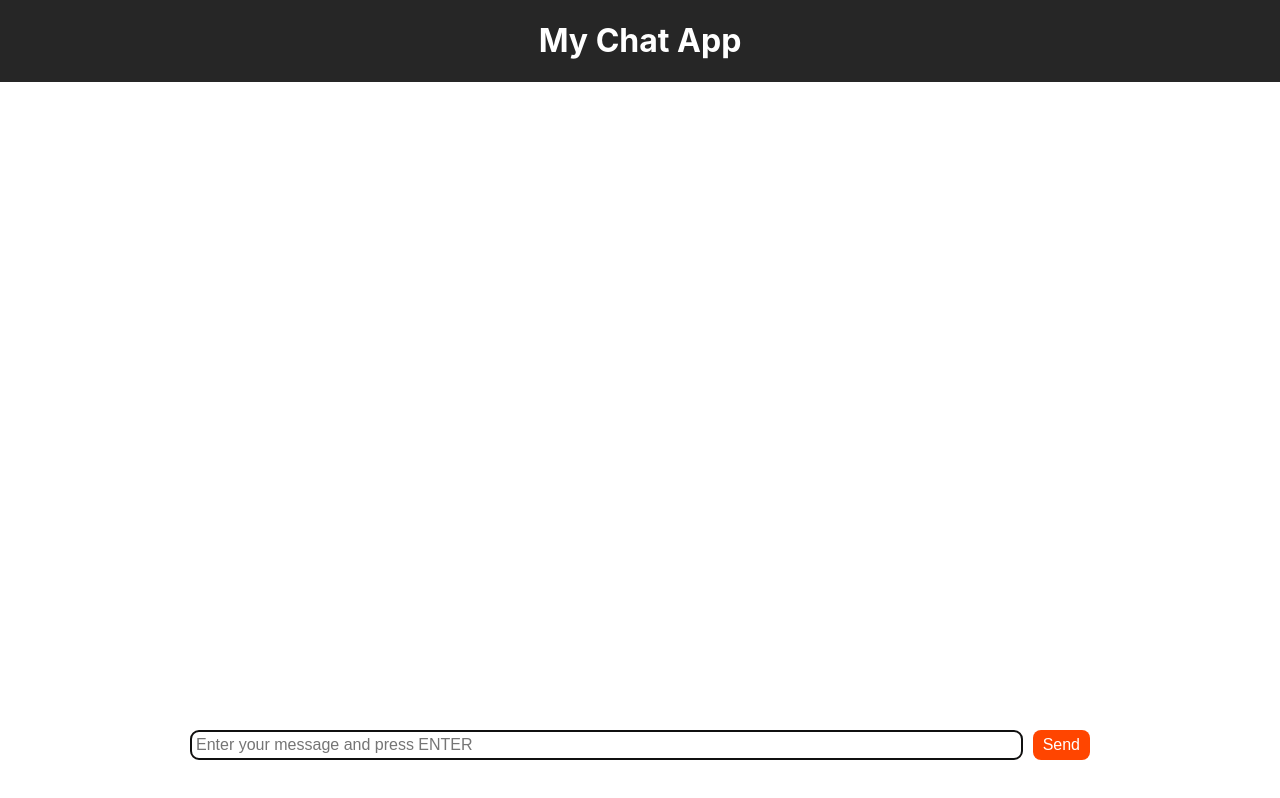
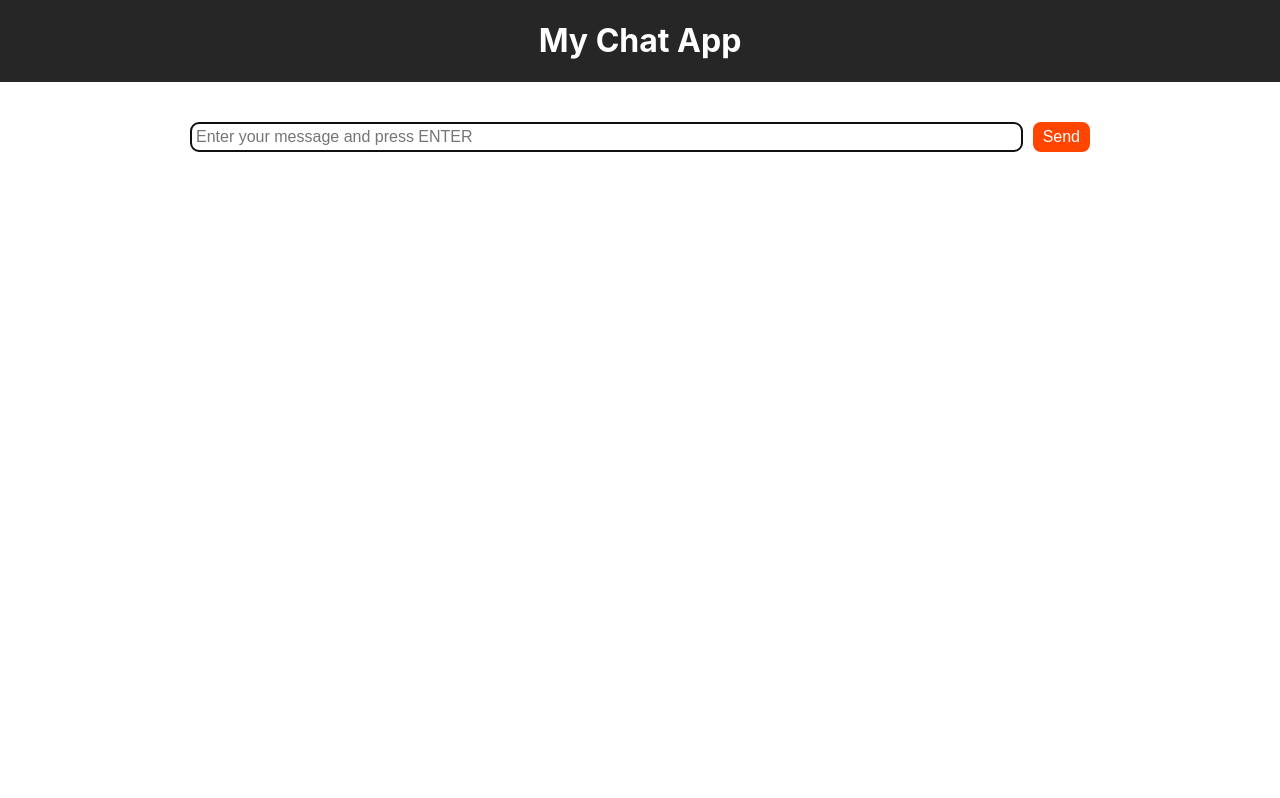
Before and after one commit to Antoinep77/BarFinder, a React (Create React App) app in the folder messagefun/: page / in a window 1280 px wide. Both pictures are taken after typing "Sample" into the empty fields and a click on the button "Send". Built offline with nearby package versions, Linux system fonts and the light colour scheme; no server answers.

Commit message:
j'ai bottom scroll init

```diff
--- a/messagefun/package.json
+++ b/messagefun/package.json
@@ -3,6 +3,7 @@
   "version": "0.1.0",
   "private": true,
   "dependencies": {
+    "axios": "^0.18.0",
     "react": "^16.8.6",
     "react-dom": "^16.8.6",
     "react-scripts": "2.1.8",
--- a/messagefun/src/App.css
+++ b/messagefun/src/App.css
@@ -29,9 +29,16 @@
     margin-right:50vw;
   }
 
+  .Chat{
+    overflow:auto;
+    height:100vh;
+    float: right;
+    position: relative;
+  }
+
   .Messages-list {
     padding: 20px 0;
-    max-width: 900px;
+    max-width: 800px;
     width: 100%;
     margin: 0 auto;
     list-style: none;
--- a/messagefun/src/components/Chat.js
+++ b/messagefun/src/components/Chat.js
@@ -5,14 +5,20 @@ import io from 'socket.io-client';
 import axios from "axios";
 
 class Chat extends Component {
+
     constructor(props) {
         super(props);
-        this.socket = io('http://192.168.43.173:5000');
+        this.socket = io('http://192.168.43.88:5000');
         this.state = {
             messages: []
         }
 
-        axios.get('http://192.168.43.173:4000/messages').then(m => this.setState({messages:m.data}))
+        axios.get('http://192.168.43.88:4000/messages').then(m => {
+            this.setState({messages:m.data});
+            let objDiv = document.getElementById("Chat");
+            objDiv.scrollTop = objDiv.scrollHeight;
+            console.log( objDiv.scrollHeight)
+    })
 
         this.socket.on('msg', msg => {
             var messages = this.state.messages;
@@ -22,7 +28,11 @@ class Chat extends Component {
         this.onMessageSend = this.onMessageSend.bind(this)
 
     }
-
+    componentDidMount(){
+        let objDiv = document.getElementById("Chat");
+        objDiv.scrollTop = objDiv.scrollHeight;
+        console.log( objDiv.scrollHeight)
+    }
     onMessageSend = message => {
         let newMessage = {
             text: message,
@@ -31,10 +41,14 @@ class Chat extends Component {
         }
         this.socket.emit('msg', newMessage)
     }
+    scrollToBottom() {
+        var objDiv = document.getElementById("Chat");
+        objDiv.scrollTop = objDiv.scrollHeight;
+    }
 
     render() {
         return (
-            <div>
+            <div class="Chat" id="Chat">
                 <Messages currentMember={this.props.user} messages={this.state.messages} />
                 <Input onMessageSend={this.onMessageSend} />
             </div>
```
Also changed, not shown: 1 other file (tests, documents, lock files or other folders).
